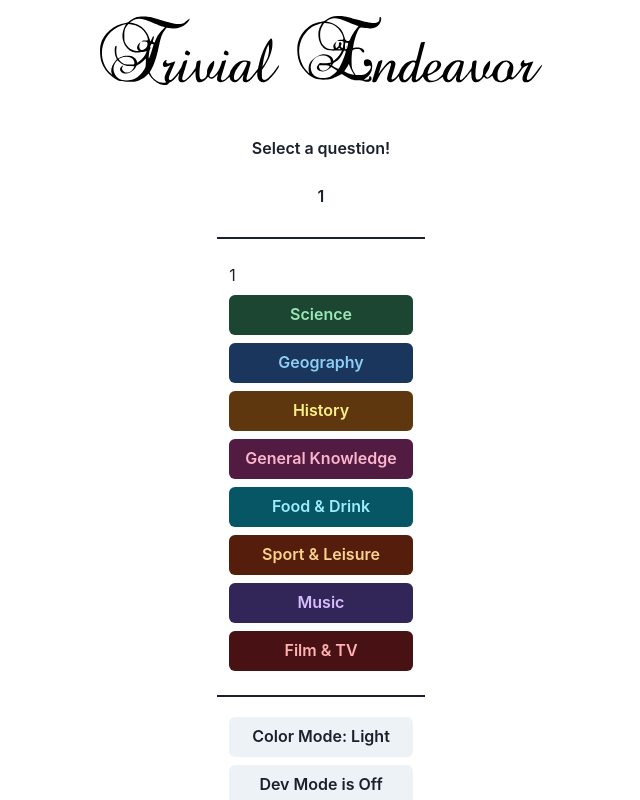
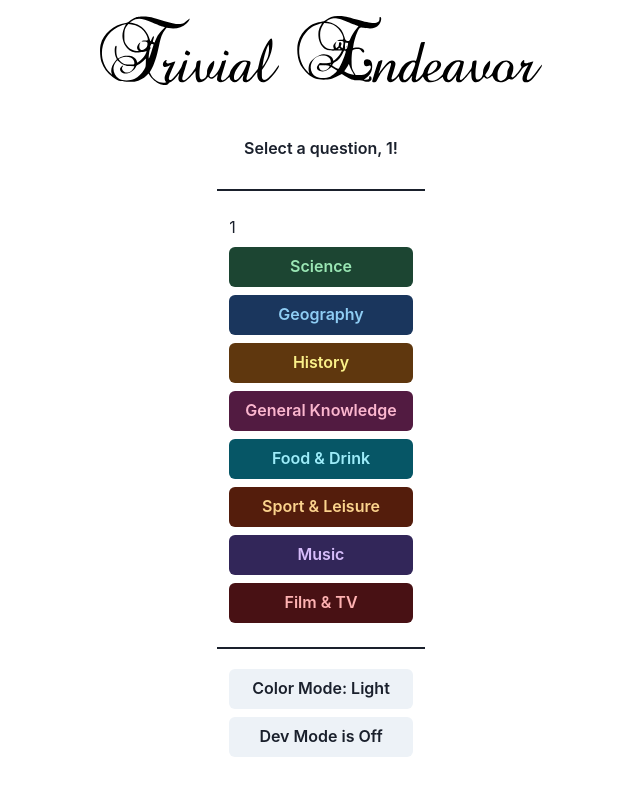
Before and after one commit to vpbasile/trivial-endeavor-2, a React (Vite) app: page /trivial-endeavor-2/1 in a window 1280 px wide. Shown: the top 800 px of the page, without its empty margins (129-769 px from the left). Built offline with nearby package versions, Linux system fonts and the light colour scheme.

Commit message:
Update display messages to include current player names.  Remove the extra button when it's not necessary

```diff
--- a/src/gameReducer.tsx
+++ b/src/gameReducer.tsx
@@ -111,7 +111,8 @@ export default function gameReducer(state: gameStateType, action: GameAction): g
             const { question } = action.payload;
             const categoryTag = question.categoryTag;
             const category = getCategory(categoryList, categoryTag);
-            const buttonContents = category ? <SameButton text={category.title} color={category.queryTag} isDisabled /> : "Category";
+            const currentPlayerName = state.playerList[action.payload.playerIndex].name;
+            const buttonContents = category ? <SameButton id="" text={`Answer this ${category.title} question, ${currentPlayerName}.`} color={category.queryTag} isDisabled /> : "Category";
             return {
                 ...state, currentPhase: "Answer", currentQuestion: question, displayMessage: <>
                     {buttonContents}
@@ -134,9 +135,8 @@ export default function gameReducer(state: gameStateType, action: GameAction): g
             const { currentPlayerIndex, neededToWin, playerList } = state
             const whichPlayer = nextPlayer(currentPlayerIndex, neededToWin, playerList);
             const playerIndicator = playerList[whichPlayer].name;
-            console.log(`It is now ${playerIndicator}'s turn.`)
             // Upate the current phase to select and the current player index to the next player
-            return { ...state, currentPhase: "Select", currentPlayerIndex: whichPlayer, playerIndicator, guessEntered: null, displayMessage: <SameButton text={`Select a question!`} isDisabled /> };
+            return { ...state, currentPhase: "Select", currentPlayerIndex: whichPlayer, playerIndicator, guessEntered: null, displayMessage: <SameButton text={`Select a question, ${playerIndicator}!`} isDisabled /> };
 
         }
         // Question actions
@@ -148,8 +148,6 @@ export default function gameReducer(state: gameStateType, action: GameAction): g
             if (!updatedPlayer.correctCategories.includes(categoryTag)) updatedPlayer.correctCategories.push(categoryTag);
             updatedPlayerList[playerIndex] = updatedPlayer;
             const message = `${updatedPlayer.name} has gotten the ${categoryTag} category! They now have ${updatedPlayer.correctCategories.length} points out of ${state.neededToWin} needed to win.`
-            console.log(message);
-            console.log(`Their list of correct categories is now: ${updatedPlayer.correctCategories}`)
             return { ...state, playerList: updatedPlayerList, displayMessage: <SameButton text={message} isDisabled />, currentPhase: "Feedback" };
         }
         case "give_player_medal": {
--- a/src/routes/GameBoard.tsx
+++ b/src/routes/GameBoard.tsx
@@ -27,11 +27,12 @@ export default function GameBoard() {
     if (playerNames) playerNamesArray = playerNames.split("-");
     const playerListInit = playerNamesArray.map((name, index) => ({ index, key: index, name, correctCategories: [], wonPlace: 0 }))
 
+    const firstPlayerName = playerListInit[0].name;
     const initialGameState: gameStateType = {
         currentPhase: "Select",
         currentPlayerIndex: 0,
-        playerIndicator: playerListInit[0].name,
-        displayMessage: <SameButton text={`Select a question!`} isDisabled />,
+        playerIndicator: firstPlayerName,
+        displayMessage: <SameButton text={`Select a question, ${firstPlayerName}!`} isDisabled />,
         currentQuestion: nullQuestion(),
         vyingForPlace: 1,
         winners: [],
@@ -57,14 +58,15 @@ export default function GameBoard() {
         <VStack>
             <VStack id="gameflowDisplay" w={'100%'} p={3}>
                 {displayMessage}
-                {<SameButton id="turnTracker"
-                    text={playerIndicator}
-                    // This button should only be clickable when the game is in the "Feedback" phase.
-                    isDisabled={currentPhase !== "Feedback"}
-                    leftIcon={icon}
-                    rightIcon={icon}
-                    onClick={currentPhase === "Feedback" ? () => dispatch({ type: 'phase_5_next_player' }) : undefined}
-                />}
+                {currentPhase === "Feedback" && (
+                    <SameButton id="turnTracker"
+                        text={playerIndicator}
+                        isDisabled={false}
+                        leftIcon={icon}
+                        rightIcon={icon}
+                        onClick={() => dispatch({ type: 'phase_5_next_player' })}
+                    />
+                )}
             </VStack>
             <VStack id="gameBoardContainer" maxWidth={newBreaks}>
                 <Collapse in={currentPhase === "Answer" || currentPhase === "Feedback"} unmountOnExit animateOpacity>
```
